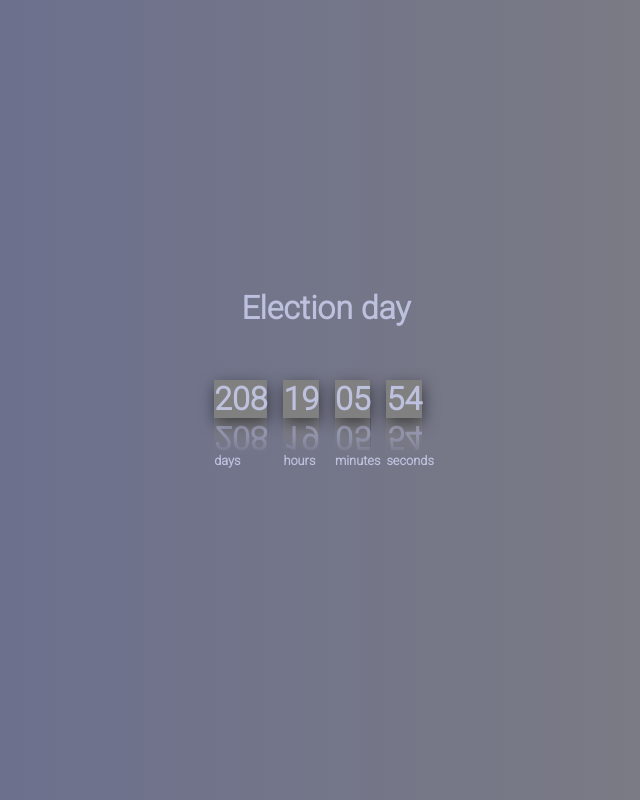
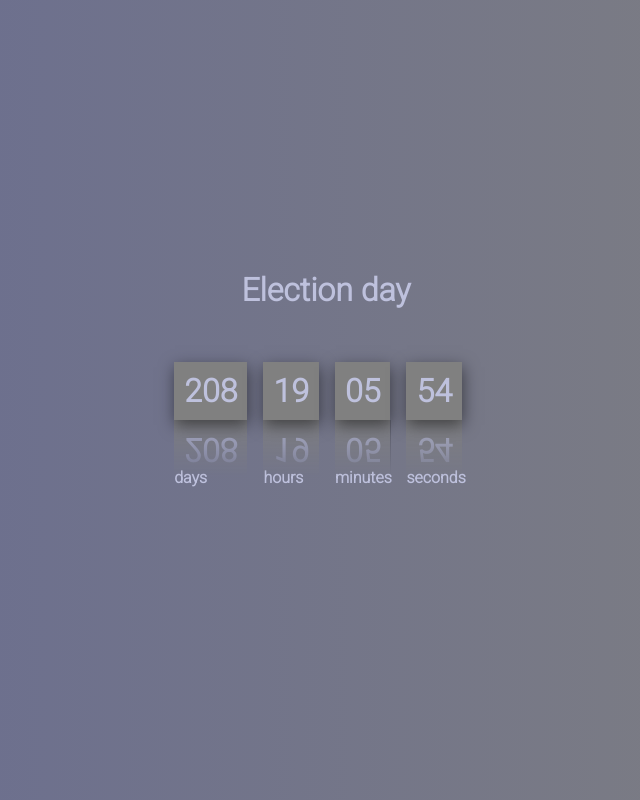
Before and after one commit to ifeawoyemi/countdown-Timer-, a plain HTML site: page index.html in a window 1280 px wide. Shown: the whole page, without its empty margins (314-954 px from the left). Drawn offline with Linux system fonts and the light colour scheme; a web font is replaced by a local one.

Commit message:
change the grid item size

```diff
--- a/style.css
+++ b/style.css
@@ -1,7 +1,6 @@
 @import url('https://fonts.googleapis.com/css2?family=Ibarra+Real+Nova:wght@400;500&family=Roboto:wght@300&display=swap');
 
 body {
-
   background-image: linear-gradient(90deg, #676B92, grey);
   display:flex;
   flex-direction: column;
@@ -28,13 +27,14 @@ h1{
   background-color: grey;
   box-shadow: 1px 5px 15px 0 rgba(0, 0, 0, 0.5);
   -webkit-box-reflect: below 0px linear-gradient(transparent, rgba(255, 255, 255,0.8));
+  padding: 10px;
   margin-right: 1rem;
+  margin-bottom: 3rem;
   color: #BEC1DD;
 }
 
 .countdown-el span{
-  font-size: 0.8rem;
+  font-size: 1rem;
   font-weight: bold;
-  padding-top: -14rem;
   color: #BEC1DD;
 }
```
